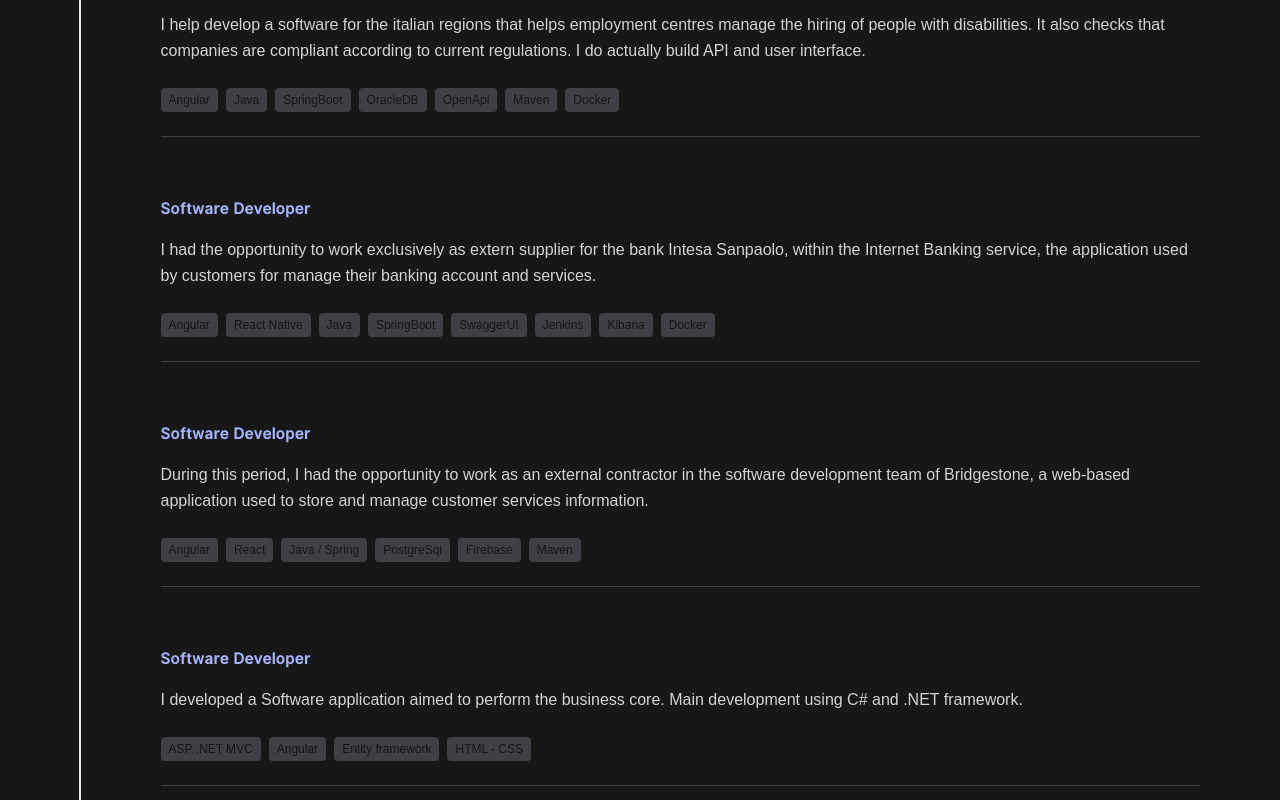
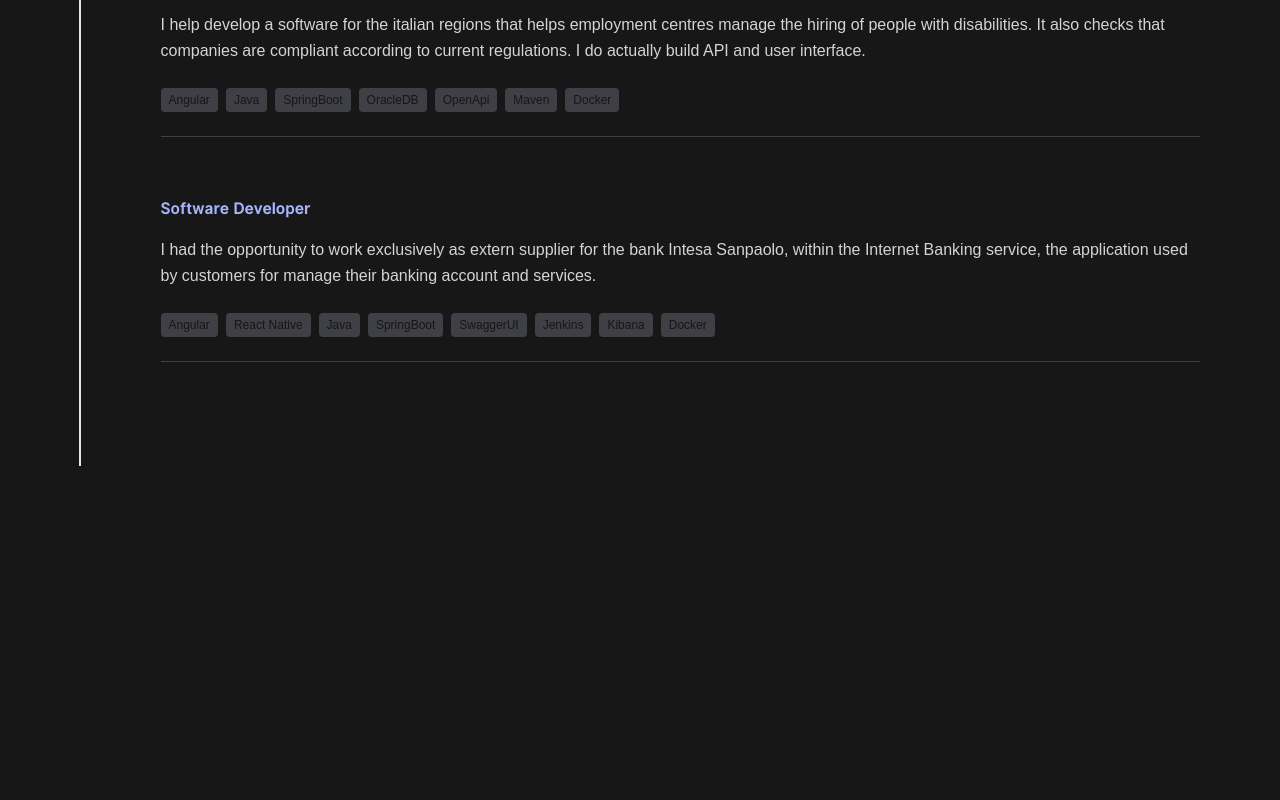
Before and after one commit to Giacomop19/temporary-porfolio, a Next.js app: page / in a window 1280 px wide. Shown: the part 2778-3578 px from the top of the page. After the commit the page ends 3244 px from the top, so only its background shows below. Built offline with nearby package versions, Linux system fonts and the light colour scheme.

Commit message:
update exp

```diff
--- a/src/app/experience/page.tsx
+++ b/src/app/experience/page.tsx
@@ -57,7 +57,7 @@ export default function Experience(){
                         <div style={{opacity: 1, transform: "none"}}><span className="font-bold text-xl">Relewant</span></div>
                     </div>
                     <div className="relative w-fit">
-                        <div style={{opacity: 1, transform: "none"}}><span className="font-bold ">06/2023 - 12/2024</span></div>
+                        <div style={{opacity: 1, transform: "none"}}><span className="font-bold ">06/2022 - 12/2024</span></div>
                     </div>
                 </div>
                 <div className="flex items-center justify-between mb-4">
@@ -95,10 +95,10 @@ export default function Experience(){
             <div className="mb-6 border-b pb-6 border-zinc-700">
                 <div className="flex items-center justify-between mb-2 gap-10">
                     <div className="relative w-fit">
-                        <div style={{opacity: 1, transform: "none"}}><span className="font-bold text-xl">Alten Italy</span></div>
+                        <div style={{opacity: 1, transform: "none"}}><span className="font-bold text-xl">Alten</span></div>
                     </div>
                     <div className="relative w-fit">
-                        <div style={{opacity: 1, transform: "none"}}><span className="font-bold ">01/2022 - 06/2023</span></div>
+                        <div style={{opacity: 1, transform: "none"}}><span className="font-bold ">01/2020 - 06/2022</span></div>
                     </div>
                 </div>
                 <div className="flex items-center justify-between mb-4">
@@ -132,82 +132,6 @@ export default function Experience(){
                     <div className="absolute bottom-1 left-0 right-0 top-1 z-20 bg-indigo-500" style={{left: "100%"}}></div>
                 </div>
             </div>
-            {/* --- EXPERIENCE 3 -- */}
-            <div className="mb-6 border-b pb-6 border-zinc-700">
-                <div className="flex items-center justify-between mb-2 gap-10">
-                    <div className="relative w-fit">
-                        <div style={{opacity: 1, transform: "none"}}><span className="font-bold text-xl">Integris</span></div>
-                    </div>
-                    <div className="relative w-fit">
-                        <div style={{opacity: 1, transform: "none"}}><span className="font-bold ">01/2021 - 12/2021</span></div>
-                    </div>
-                </div>
-                <div className="flex items-center justify-between mb-4">
-                    <div className="relative w-fit">
-                        <div style={{opacity: 1, transform: "none"}}><span className="text-indigo-300 font-bold">Software Developer</span></div>
-                        </div>
-                    <div className="relative w-fit">
-                        <div style={{opacity: 1, transform: "none"}}><span className="font-bold">Italy</span></div>
-                    </div>
-                </div>
-                <div className="relative w-fit">
-                    <div style={{opacity: 1, transform: "none"}}>
-                        <p className="mb-6 text-zinc-300 leading-relaxed">During this period, I had the opportunity to work as an external contractor in the software development team of Bridgestone, a web-based application used to store and manage customer services information.
-                        </p>
-                    </div>
-                    <div className="absolute bottom-1 left-0 right-0 top-1 z-20 bg-indigo-500" style={{left: "100%"}}></div>
-                </div>
-                <div className="relative w-fit">
-                    <div style={{opacity: 1, transform: "none"}}>
-                        <div className="flex flex-wrap gap-2">
-                            <span className="text-xs px-2 py-1 rounded bg-zinc-700">Angular</span>
-                            <span className="text-xs px-2 py-1 rounded bg-zinc-700">React</span>
-                            <span className="text-xs px-2 py-1 rounded bg-zinc-700">Java / Spring</span>
-                            <span className="text-xs px-2 py-1 rounded bg-zinc-700">PostgreSql</span>
-                            <span className="text-xs px-2 py-1 rounded bg-zinc-700">Firebase</span>
-                            <span className="text-xs px-2 py-1 rounded bg-zinc-700">Maven</span>
-                        </div>
-                    </div>
-                    <div className="absolute bottom-1 left-0 right-0 top-1 z-20 bg-indigo-500" style={{left: "100%"}}></div>
-                </div>
-            </div>
-            {/* --- EXPERIENCE 4 -- */}
-            <div className="mb-6 border-b pb-6 border-zinc-700">
-                <div className="flex items-center justify-between mb-2 gap-10">
-                    <div className="relative w-fit">
-                        <div style={{opacity: 1, transform: "none"}}><span className="font-bold text-xl">Trace One</span></div>
-                    </div>
-                    <div className="relative w-fit">
-                        <div style={{opacity: 1, transform: "none"}}><span className="font-bold ">01/2020 - 12/2020</span></div>
-                    </div>
-                </div>
-                <div className="flex items-center justify-between mb-4">
-                    <div className="relative w-fit">
-                        <div style={{opacity: 1, transform: "none"}}><span className="text-indigo-300 font-bold">Software Developer</span></div>
-                        </div>
-                    <div className="relative w-fit">
-                        <div style={{opacity: 1, transform: "none"}}><span className="font-bold">Italy</span></div>
-                    </div>
-                </div>
-                <div className="relative w-fit">
-                    <div style={{opacity: 1, transform: "none"}}>
-                        <p className="mb-6 text-zinc-300 leading-relaxed">I developed a Software application aimed to perform the business core. Main development using C# and .NET framework.
-                        </p>
-                    </div>
-                    <div className="absolute bottom-1 left-0 right-0 top-1 z-20 bg-indigo-500" style={{left: "100%"}}></div>
-                </div>
-                <div className="relative w-fit">
-                    <div style={{opacity: 1, transform: "none"}}>
-                        <div className="flex flex-wrap gap-2">
-                            <span className="text-xs px-2 py-1 rounded bg-zinc-700">ASP .NET MVC</span>
-                            <span className="text-xs px-2 py-1 rounded bg-zinc-700">Angular</span>
-                            <span className="text-xs px-2 py-1 rounded bg-zinc-700">Entity framework</span>
-                            <span className="text-xs px-2 py-1 rounded bg-zinc-700">HTML - CSS</span>
-                        </div>
-                    </div>
-                    <div className="absolute bottom-1 left-0 right-0 top-1 z-20 bg-indigo-500" style={{left: "100%"}}></div>
-                </div>
-            </div>
         </section>
     )
 }
```
